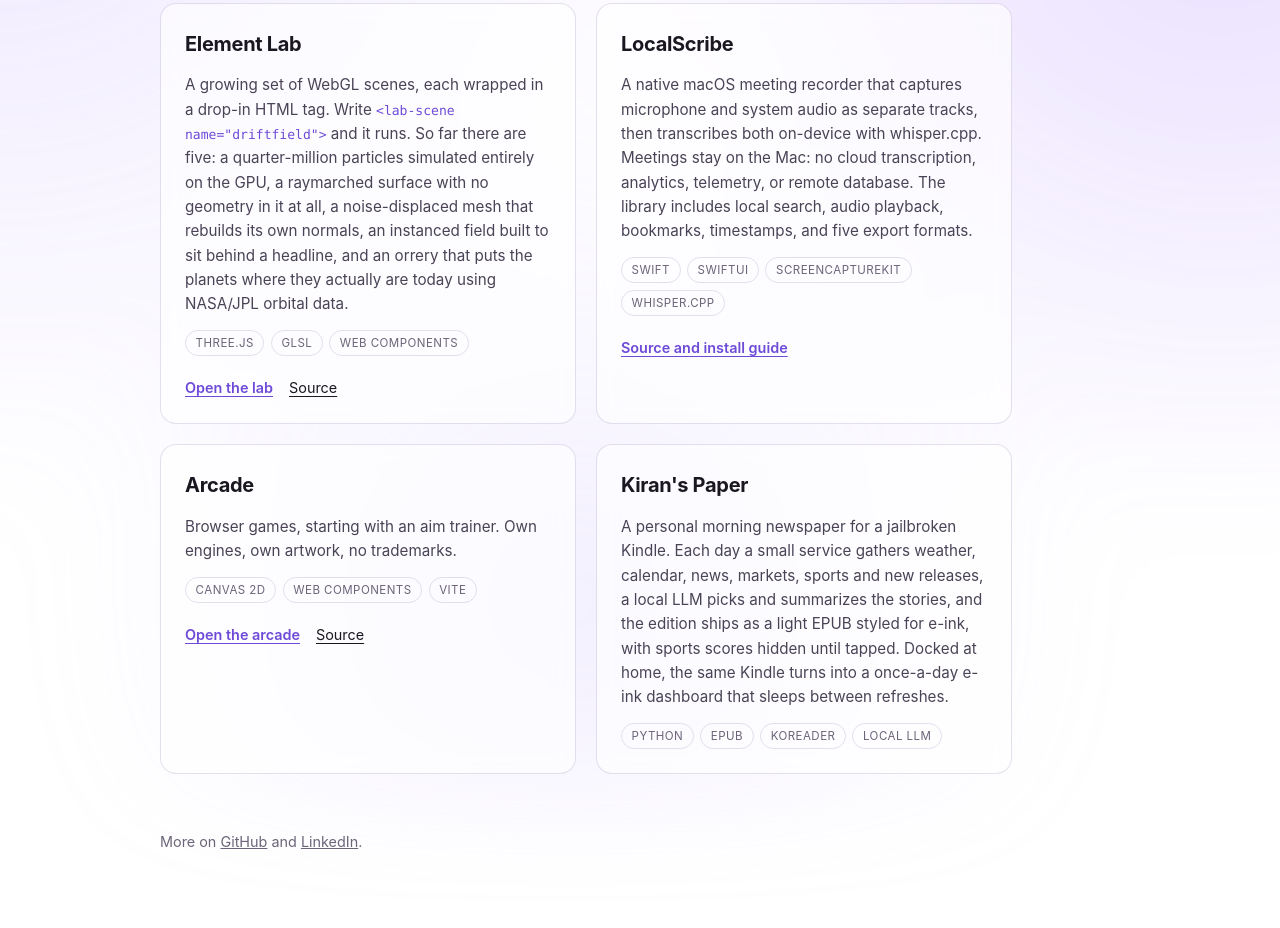
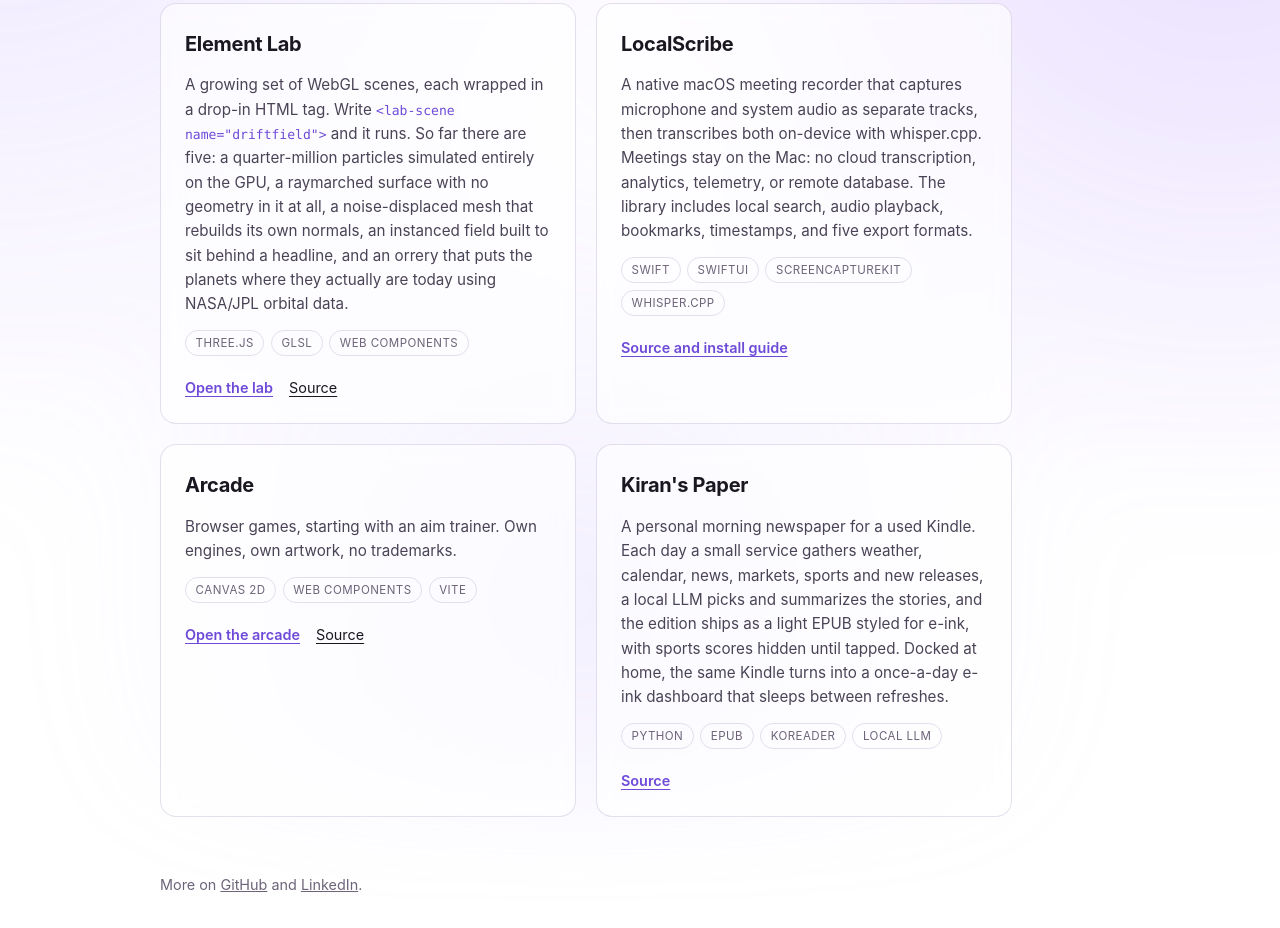
Before and after one commit to kiranyarlagadda/kiranyarlagadda.dev, a website built with Vite: page projects.html in a window 1280 px wide. Shown: the part 236-1164 px from the top of the page. Built offline with nearby package versions, Linux system fonts and the light colour scheme.

Commit message:
Link Kiran's Paper source

```diff
--- a/projects.html
+++ b/projects.html
@@ -98,7 +98,7 @@
           <article class="card" data-card data-hue="0.36">
             <h2>Kiran's Paper</h2>
             <p>
-              A personal morning newspaper for a jailbroken Kindle. Each day a small
+              A personal morning newspaper for a used Kindle. Each day a small
               service gathers weather, calendar, news, markets, sports and new
               releases, a local LLM picks and summarizes the stories, and the edition
               ships as a light EPUB styled for e-ink, with sports scores hidden until
@@ -111,6 +111,9 @@
               <li>KOReader</li>
               <li>Local LLM</li>
             </ul>
+                      <p class="actions">
+              <a class="primary" href="https://github.com/kiranyarlagadda/kindle-paper" target="_blank" rel="noopener noreferrer">Source</a>
+            </p>
           </article>
         </li>
       </ul>
```
